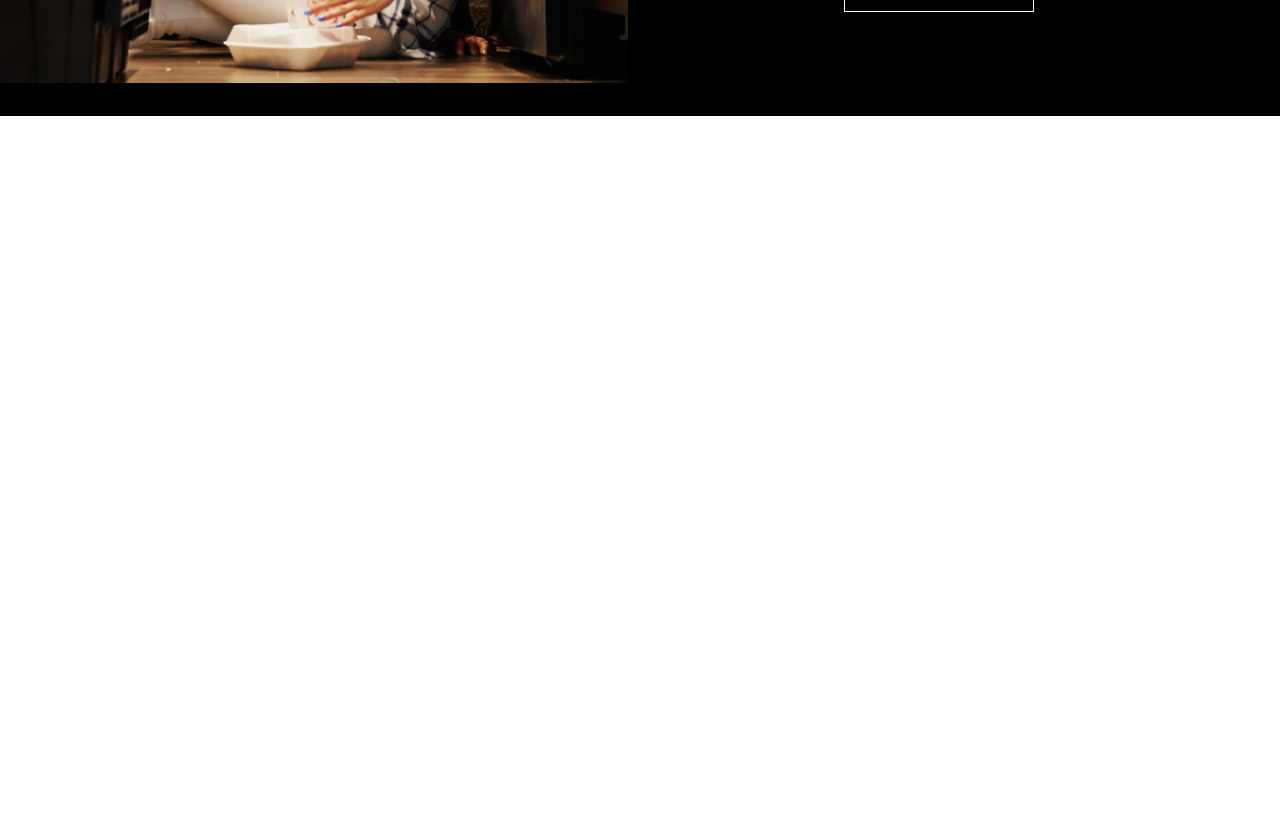
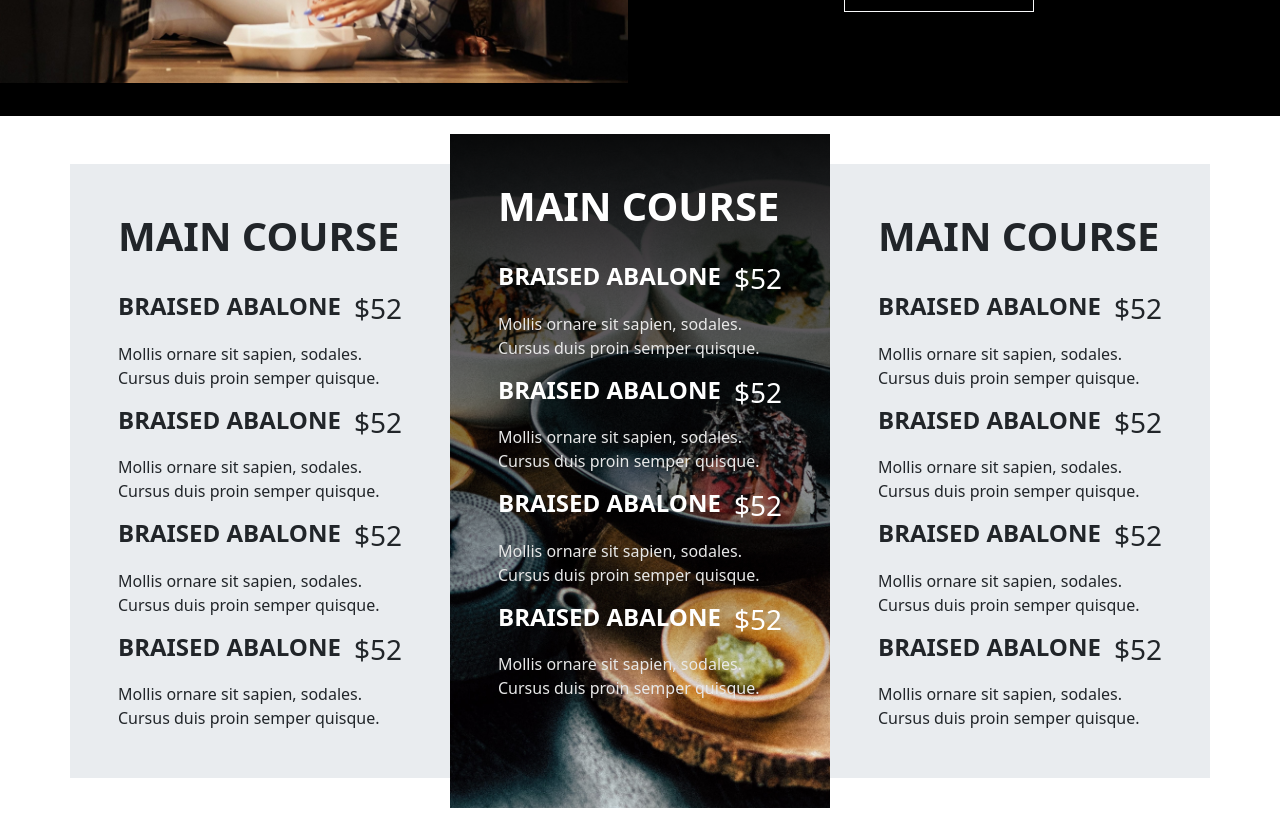
Before and after one commit to corgab/proj-html-vuejs, a Vue app: page / in a window 1280 px wide. Shown: the part 5940-6766 px from the top of the page. Before the commit the page ends 6056 px from the top, so only its background shows below. Built offline with nearby package versions, Linux system fonts and the light colour scheme.

Commit message:
ADD: menusection

```diff
--- a/src/components/MainSection.vue
+++ b/src/components/MainSection.vue
@@ -9,6 +9,7 @@
         <NewsSection />
         <ExperienceSection titolino="ENJOY YOUR MEAL AT HOME" title="TAKEOUT NOW AVAILABLE" desc="Pellentesque vitae viverra risus, sagittis.
          Venenatis ridiculus scelerisque nisi in urna nulla non arcu moris tortor." btn="VIEW TAKEOUT MENU" img="slider72x-scaled.jpg"/>
+         <MenuSection/>
     </div>
 </template>
 <script>
@@ -17,13 +18,15 @@ import WhyUs from './WhyUs.vue';
 import FeedbackSection from './FeedbackSection.vue';
 import FoodSection from './FoodSection.vue';
 import NewsSection from './NewsSection.vue';
+import MenuSection from './MenuSection.vue';
 export default {
     components: {
         WhyUs,
         ExperienceSection,
         FeedbackSection,
         FoodSection,
-        NewsSection
+        NewsSection,
+        MenuSection
     }
 }
 </script>
--- /dev/null
+++ b/src/components/MenuCard.vue
@@ -0,0 +1,37 @@
+<template>
+    <div :class="overlay ==true ? 'bg' : ''">
+        <div :class="overlay ==true ? 'overlay' : ''">
+            <div class="p-5">
+                <h1 class="fw-bold pb-3"> {{ title }}</h1>
+                <div class="menu">
+                    <div v-for="food in 4">
+                        <div class="d-flex justify-content-between py-3">
+                            <h3 class="fs-4 fw-bold"> {{ foodname }}</h3>
+                            <h3> {{ '$' + costo }}</h3>
+                        </div>
+                        <p :class="overlay ==true ? 'text--gray' : ''"> {{ desc }}</p>
+                    </div>
+                </div>
+
+            </div>
+        </div>
+    </div>
+</template>
+
+<script>
+export default {
+    props: {
+        title: String,
+        foodname: String,
+        costo: String,
+        desc: String,
+        overlay: Boolean
+    },
+}
+</script>
+
+<style lang="scss" scoped>
+.overlay {
+    background: linear-gradient(180deg, rgba(0, 0, 0, 0.9346332282913166) 0%, rgba(255, 255, 255, 0) 100%);
+}
+</style>
--- /dev/null
+++ b/src/components/MenuSection.vue
@@ -0,0 +1,38 @@
+<template>
+    <div class="container my-5">
+        <div class="row">
+            <MenuCard class="menucard col-4 bg-body-secondary" title="MAIN COURSE" foodname="BRAISED ABALONE" costo="52" desc="Mollis ornare sit sapien, sodales.
+             Cursus duis proin semper quisque." />
+             <MenuCard class="menucard bg col-4 text-white marginneg" title="MAIN COURSE" foodname="BRAISED ABALONE" costo="52" desc="Mollis ornare sit sapien, sodales.
+             Cursus duis proin semper quisque." :overlay="true" />
+             <MenuCard class="menucard col-4 bg-body-secondary" title="MAIN COURSE" foodname="BRAISED ABALONE" costo="52" desc="Mollis ornare sit sapien, sodales.
+             Cursus duis proin semper quisque." />
+        </div>
+
+    </div>
+</template>
+
+<script>
+import MenuCard from './MenuCard.vue';
+
+export default {
+    components: {
+        MenuCard
+    }
+}
+</script>
+
+<style lang="scss" scoped>
+.menucard {
+    padding: 0;
+}
+
+.bg {
+    background-image: url(../assets/images/misc22x.jpg);
+    background-size: cover;
+}
+
+.marginneg {
+    margin: -30px 0px;
+}
+</style>
```
